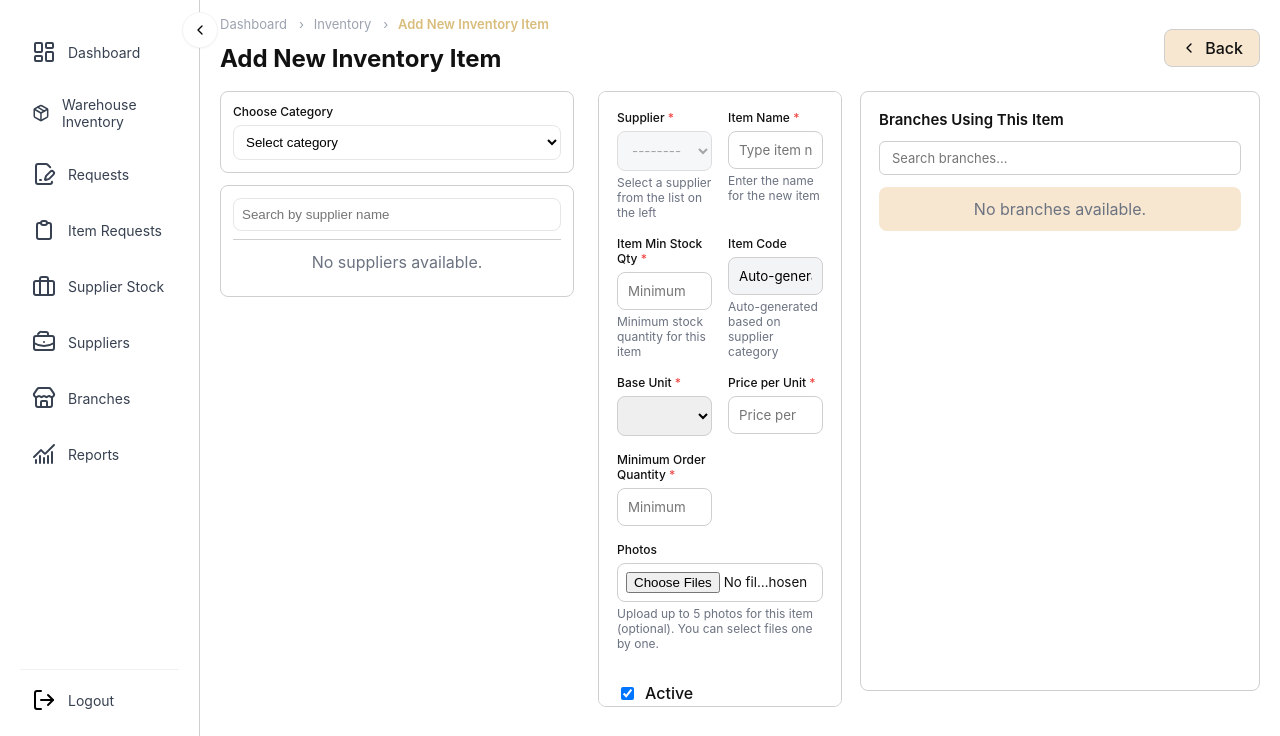
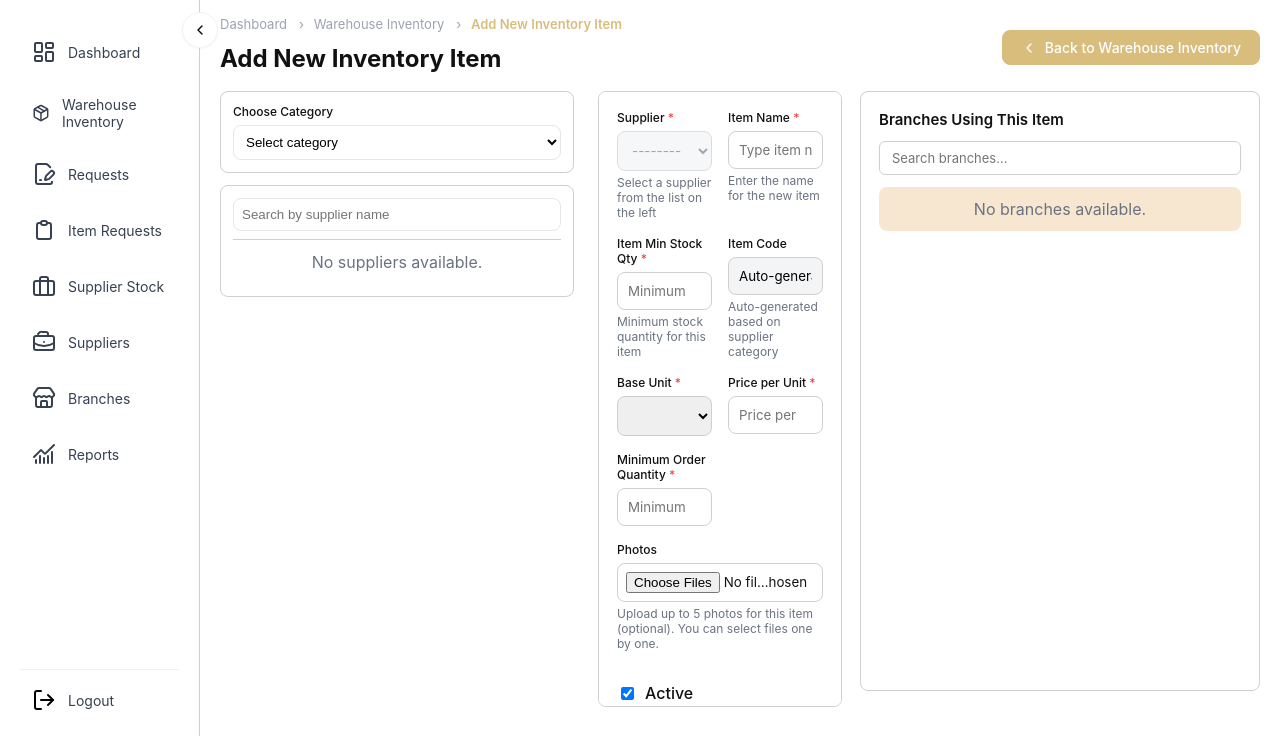
Before and after one commit to ysabellelenon/maa-inventory, a Django app: page /inventory/add/ in a window 1280 px wide. Shown: the part 64-800 px from the top of the page. Run offline with Django 5.2, Linux system fonts and the light colour scheme; the visitor is signed in with stand-in values (Sample User, id 1); data comes from the database, SQL or seed files in the repository; data that the repository does not hold is empty.

Commit message:
Use btn-gold class for Back button in Add Inventory Item page

```diff
--- a/maainventory/templates/maainventory/add_item.html
+++ b/maainventory/templates/maainventory/add_item.html
@@ -10,15 +10,15 @@
     <div style="display:flex;flex-direction:column;">
       <nav class="breadcrumbs" aria-label="Breadcrumb">
         <a href="{% url 'dashboard' %}">Dashboard</a><span class="sep" aria-hidden="true">&rsaquo;</span>
-        <a href="{% url 'inventory' %}">Inventory</a><span class="sep" aria-hidden="true">&rsaquo;</span>
+        <a href="{% url 'inventory' %}">Warehouse Inventory</a><span class="sep" aria-hidden="true">&rsaquo;</span>
         <span class="active" aria-current="page">Add New Inventory Item</span>
       </nav>
       <h2 style="margin-top:6px;">Add New Inventory Item</h2>
     </div>
     <div style="display:flex;align-items:center;gap:6px;">
-      <a href="{% url 'inventory' %}" style="display: inline-flex; align-items: center; gap: 8px; padding: 8px 16px; background: var(--accent); color: var(--text); text-decoration: none; border-radius: 8px; font-weight: 500; border: 1px solid var(--border);">
-        <img src="{% static 'icons/chevron-left.svg' %}" alt="Back" style="width: 16px; height: 16px;" />
-        Back
+      <a href="{% url 'inventory' %}" class="btn-gold">
+        <img src="{% static 'icons/chevron-left.svg' %}" alt="Back" />
+        Back to Warehouse Inventory
       </a>
     </div>
   </div>
--- a/maainventory/templates/maainventory/create_stock_request.html
+++ b/maainventory/templates/maainventory/create_stock_request.html
@@ -25,7 +25,7 @@ body { overflow-y: auto !important; overflow-x: hidden; height: auto !important;
     <div style="display:flex;flex-direction:column;">
       <nav class="breadcrumbs" aria-label="Breadcrumb">
         <a href="{% url 'dashboard' %}">Dashboard</a><span class="sep" aria-hidden="true">&rsaquo;</span>
-        <a href="{% url 'requests' %}">Stock Requests</a><span class="sep" aria-hidden="true">&rsaquo;</span>
+        <a href="{% url 'requests' %}">Requests</a><span class="sep" aria-hidden="true">&rsaquo;</span>
         <span class="active" aria-current="page">New Stock Request</span>
       </nav>
       <h2 style="margin-top:6px;">New Stock Request</h2>
--- a/maainventory/templates/maainventory/edit_item.html
+++ b/maainventory/templates/maainventory/edit_item.html
@@ -65,7 +65,7 @@ body.edit-item-page-open .inventory-container aside {
     <div style="display:flex;flex-direction:column;">
       <nav class="breadcrumbs" aria-label="Breadcrumb">
         <a href="{% url 'dashboard' %}">Dashboard</a><span class="sep" aria-hidden="true">&rsaquo;</span>
-        <a href="{% url 'inventory' %}">Inventory</a><span class="sep" aria-hidden="true">&rsaquo;</span>
+        <a href="{% url 'inventory' %}">Warehouse Inventory</a><span class="sep" aria-hidden="true">&rsaquo;</span>
         <span class="active" aria-current="page">{{ item.name }}</span>
       </nav>
       <h2 style="margin-top:6px;">{{ item.name }}</h2>
--- a/maainventory/templates/maainventory/view_request.html
+++ b/maainventory/templates/maainventory/view_request.html
@@ -110,7 +110,7 @@ body.view-request-page-open {
     <div style="display:flex;flex-direction:column;">
       <nav class="breadcrumbs" aria-label="Breadcrumb">
         <a href="{% url 'dashboard' %}">Dashboard</a><span class="sep" aria-hidden="true">&rsaquo;</span>
-        <a href="{% url 'requests' %}">Stock Requests</a><span class="sep" aria-hidden="true">&rsaquo;</span>
+        <a href="{% url 'requests' %}">Requests</a><span class="sep" aria-hidden="true">&rsaquo;</span>
         <span class="active" aria-current="page">{{ req.request_code }}</span>
       </nav>
       <h2 style="margin-top:6px;">Request: {{ req.request_code }}</h2>
```
